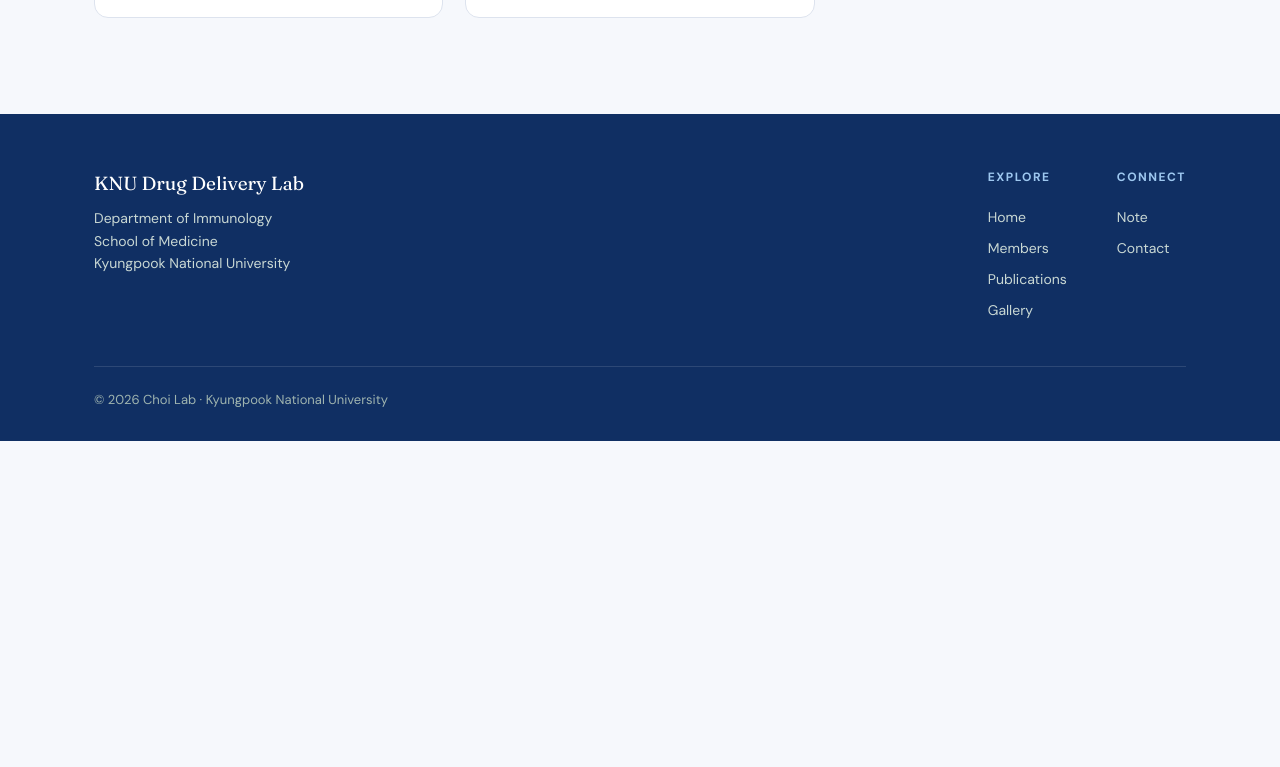
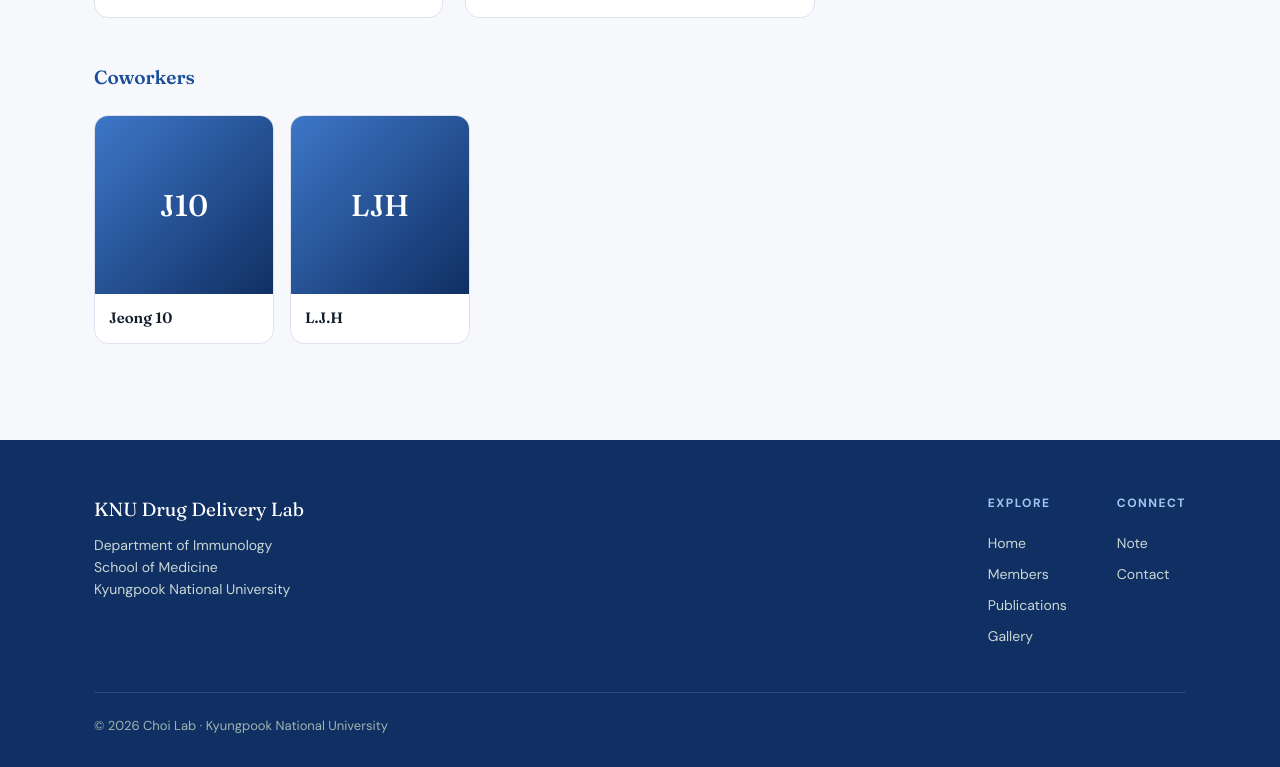
Before and after one commit to wooong0110/choi-lab-site, a plain HTML site: page members.html in a window 1280 px wide. Shown: the part 2565-3332 px from the top of the page. Before the commit the page ends 3006 px from the top, so only its background shows below. Drawn offline with Linux system fonts and the light colour scheme; a web font is replaced by a local one.

Commit message:
Add compact coworker cards below graduate students

```diff
--- a/assets/css/styles.css
+++ b/assets/css/styles.css
@@ -279,6 +279,12 @@ section { padding: 76px 0; }
 .member ul { list-style: none; margin-top: 10px; display: grid; gap: 4px; }
 .member ul li { font-size: 12.8px; color: var(--muted); padding-left: 12px; position: relative; }
 .member ul li::before { content: "·"; position: absolute; left: 0; color: var(--accent); }
+
+.coworker-section-title { font-size: 19px; }
+.coworker-grid { display: grid; grid-template-columns: repeat(2, minmax(0, 180px)); gap: 16px; }
+.coworker .photo { font-size: 30px; }
+.coworker .body { padding: 12px 14px; }
+.coworker .body h4 { font-size: 15px; }
 
 .alumni-box { background: var(--white); border: 1px solid var(--line); border-radius: var(--radius); padding: 26px 30px; }
 .alumni-box li { padding: 8px 0; border-bottom: 1px dashed var(--line); font-size: 15px; color: var(--ink-soft); list-style: none; }
--- a/assets/js/main.js
+++ b/assets/js/main.js
@@ -84,6 +84,7 @@
     ['2012–2016 | B.S. in Biomedical Engineering, Korea University', '2012–2016 | B.S. in Biomedical Engineering, Korea University', '2012–2016 | 고려대학교 바이오의공학 학사'],
     ['Research interests: Drug delivery systems, biomaterials, liposomes, exosomes, hydrogels, cancer immunotherapy', 'Research interests: Drug delivery systems, biomaterials, liposomes, exosomes, hydrogels, cancer immunotherapy', '연구 관심 분야: 약물전달 시스템, 바이오소재, 리포솜, 엑소좀, 하이드로젤, 암 면역치료'],
     ['👩‍🎓 Graduate Students', '👩‍🎓 Graduate Students', '👩‍🎓 대학원생'],
+    ['Coworkers', 'Coworkers', '공동연구자'],
     ['PhD Student', 'PhD Student', '박사과정'],
     ['M.S. Student', 'M.S. Student', '석사과정'],
     ['SuYeon Lee', 'SuYeon Lee', '이수연'],
--- a/members.html
+++ b/members.html
@@ -13,7 +13,7 @@
 <link rel="icon" type="image/png" sizes="192x192" href="assets/img/favicon-192.png">
 <link rel="apple-touch-icon" href="assets/img/apple-touch-icon.png">
 <script>try{document.documentElement.dataset.theme=localStorage.getItem('choilab-theme')||(matchMedia('(prefers-color-scheme: dark)').matches?'dark':'light');document.documentElement.lang=localStorage.getItem('choilab-language')==='ko'?'ko':'en'}catch(e){}</script>
-<link rel="stylesheet" href="assets/css/styles.css">
+<link rel="stylesheet" href="assets/css/styles.css?v=20260918-coworkers">
 </head>
 <body>
 
@@ -109,6 +109,18 @@
       </div>
     </div>
 
+    <h2 class="member-section-title coworker-section-title reveal">Coworkers</h2>
+    <div class="coworker-grid">
+      <div class="member coworker reveal">
+        <div class="photo" aria-hidden="true">J10</div>
+        <div class="body"><h4>Jeong 10</h4></div>
+      </div>
+      <div class="member coworker reveal">
+        <div class="photo" aria-hidden="true">LJH</div>
+        <div class="body"><h4>L.J.H</h4></div>
+      </div>
+    </div>
+
   </div>
 </section>
 
@@ -142,6 +154,6 @@
   </div>
 </footer>
 
-<script src="assets/js/main.js?v=20260917-members-hd"></script>
+<script src="assets/js/main.js?v=20260918-coworkers"></script>
 </body>
 </html>
```
